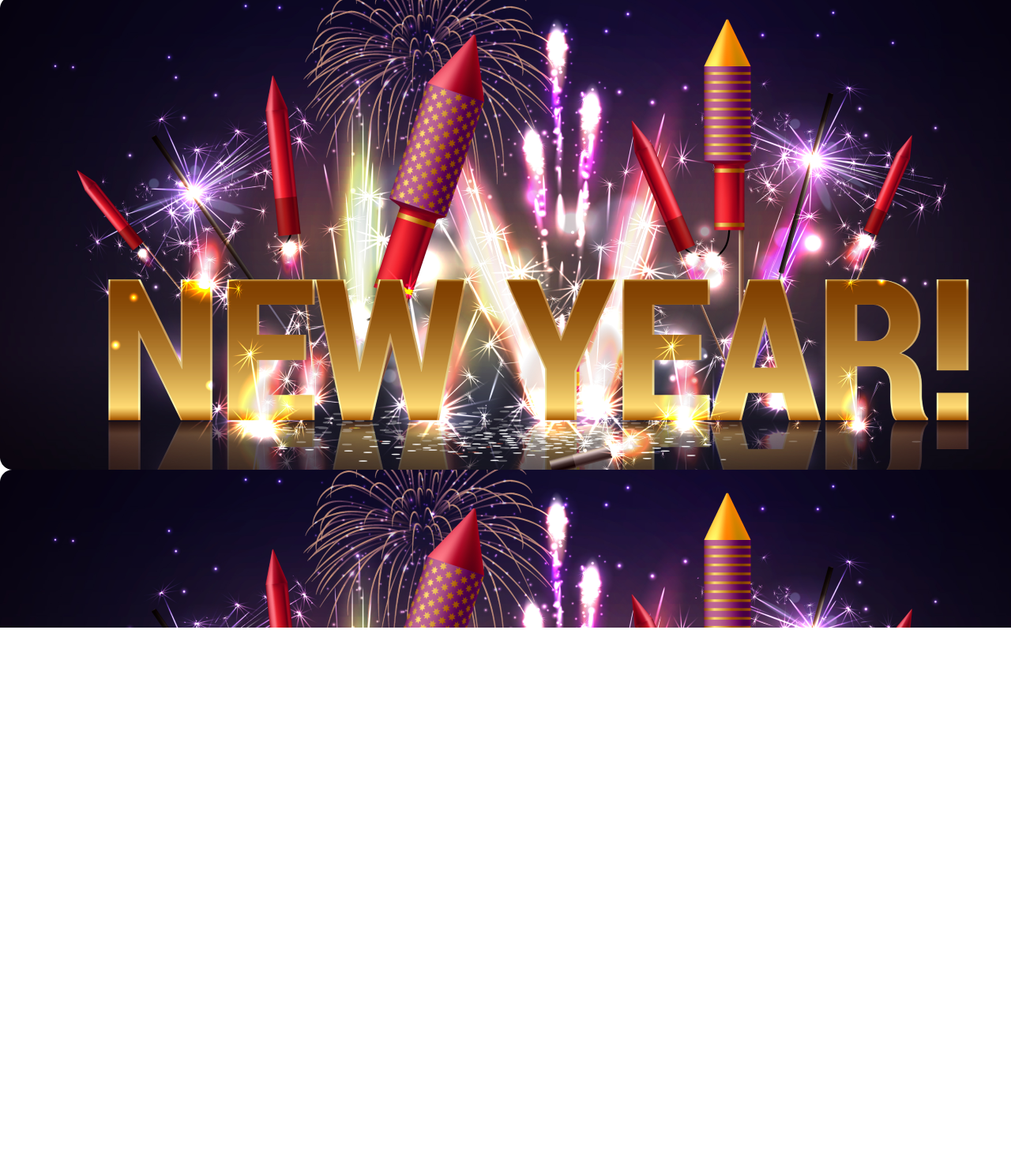
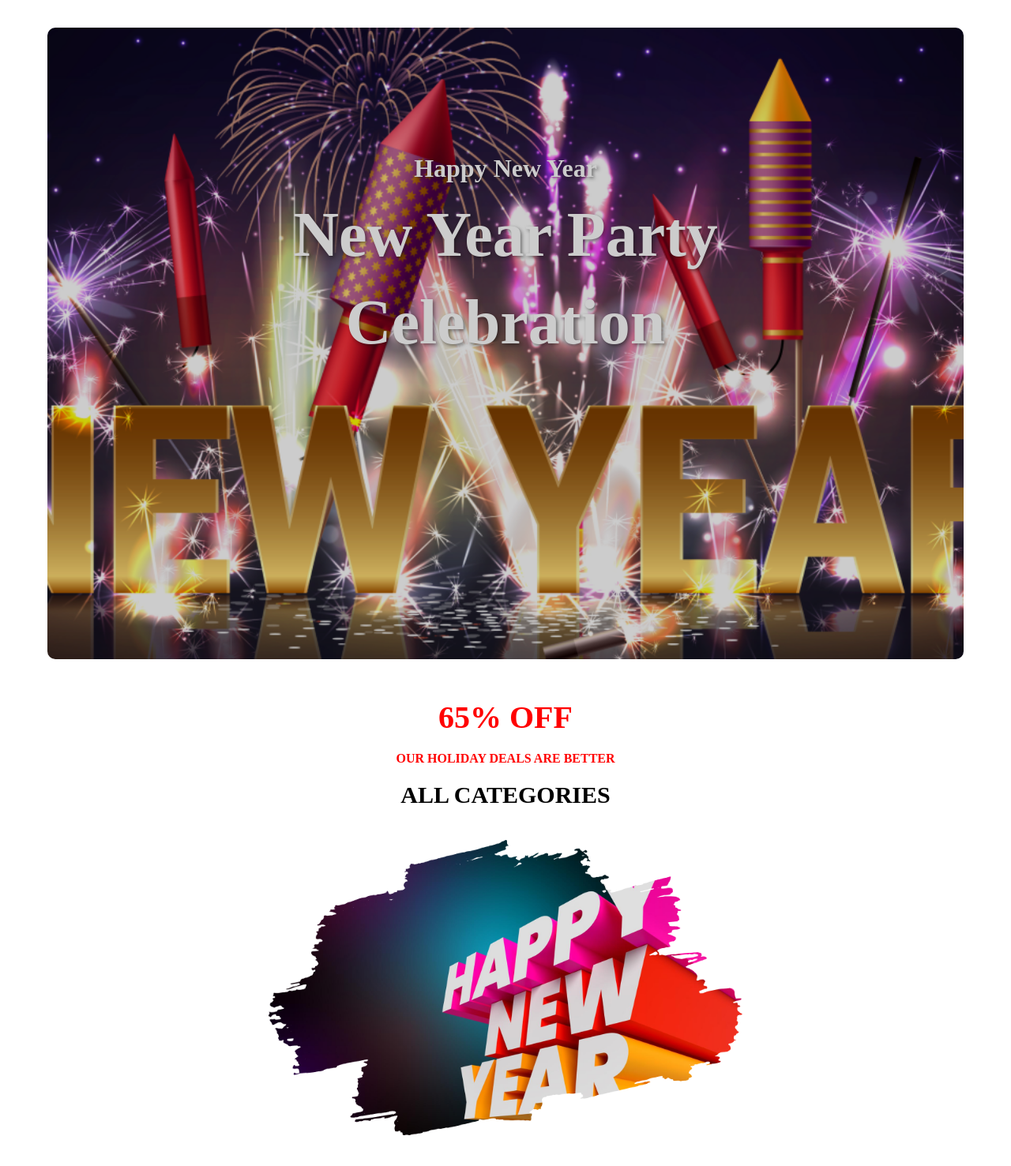
Before and after one commit to sazid0101/new-year-project, a plain HTML site: page index.html in a window 1280 px wide. Shown: the part 5-1482 px from the top of the page at 79% size. Before the commit the page ends 800 px from the top, so only its background shows below. Drawn offline with Linux system fonts and the light colour scheme.

Commit message:
discount part add

```diff
--- a/css/style.css
+++ b/css/style.css
@@ -1,3 +1,59 @@
-body{
+*{
+    margin: 20px;
+}
+/*banner part*/
+.Banner{
     background-image: url('../resources/Banner\ Image.png');
+    background-size: cover;
+    background-repeat: no-repeat;
+    background-position: center;
+    height: 100vh;
+    border-radius: 10px;
+    filter: brightness(80%)
+
 }
+.banner-text{
+    color:white;
+    text-align: center;
+    padding-top: 140px;
+    text-shadow: 2px 2px 4px rgba(22, 21, 21, 0.5);
+
+
+}
+.happy{
+
+    font-size:32px;
+}
+.new{
+
+    font-size: 80px;
+
+}
+.celebration{
+
+    font-size: 80px;
+}
+
+/*discount & new year part*/
+.new-year-section{
+    justify-content: center;
+    text-align: center;
+    margin-top: 50px;
+
+}
+.discount{
+    color: red;
+    font-size: 40px;
+    font-weight: bolder;
+}
+.discount-title{
+    color: red;
+    font-weight: bolder;
+}
+.discount-categories{
+    font-size: 30px;
+}
+.discount-img{
+    max-height: 600px;
+    max-width: 600px;
+}
--- a/index.html
+++ b/index.html
@@ -7,8 +7,23 @@
     <link rel="stylesheet" href="css/style.css">
 </head>
 <body>
-    <header></header>
-    <main></main>
+    <!--banner part-->
+    <header class="Banner">
+        <section class="banner-text">
+            <h3 class="happy">Happy New Year</h3>
+            <h1 class="new">New Year Party</h1>
+            <h1 class="celebration">Celebration</h1>
+        </section>
+    </header>
+    <main>
+        <!--discount & new year part-->
+        <div class="new-year-section">
+            <h1 class="discount">65% OFF</h1>
+            <p class="discount-title">OUR HOLIDAY DEALS ARE BETTER</p>
+            <h3 class="discount-categories">ALL CATEGORIES</h3>
+            <img class="discount-img" src="resources/New Year Photo.png" alt="">
+        </div>
+    </main>
     <footer></footer>
 </body>
 </html>
```
